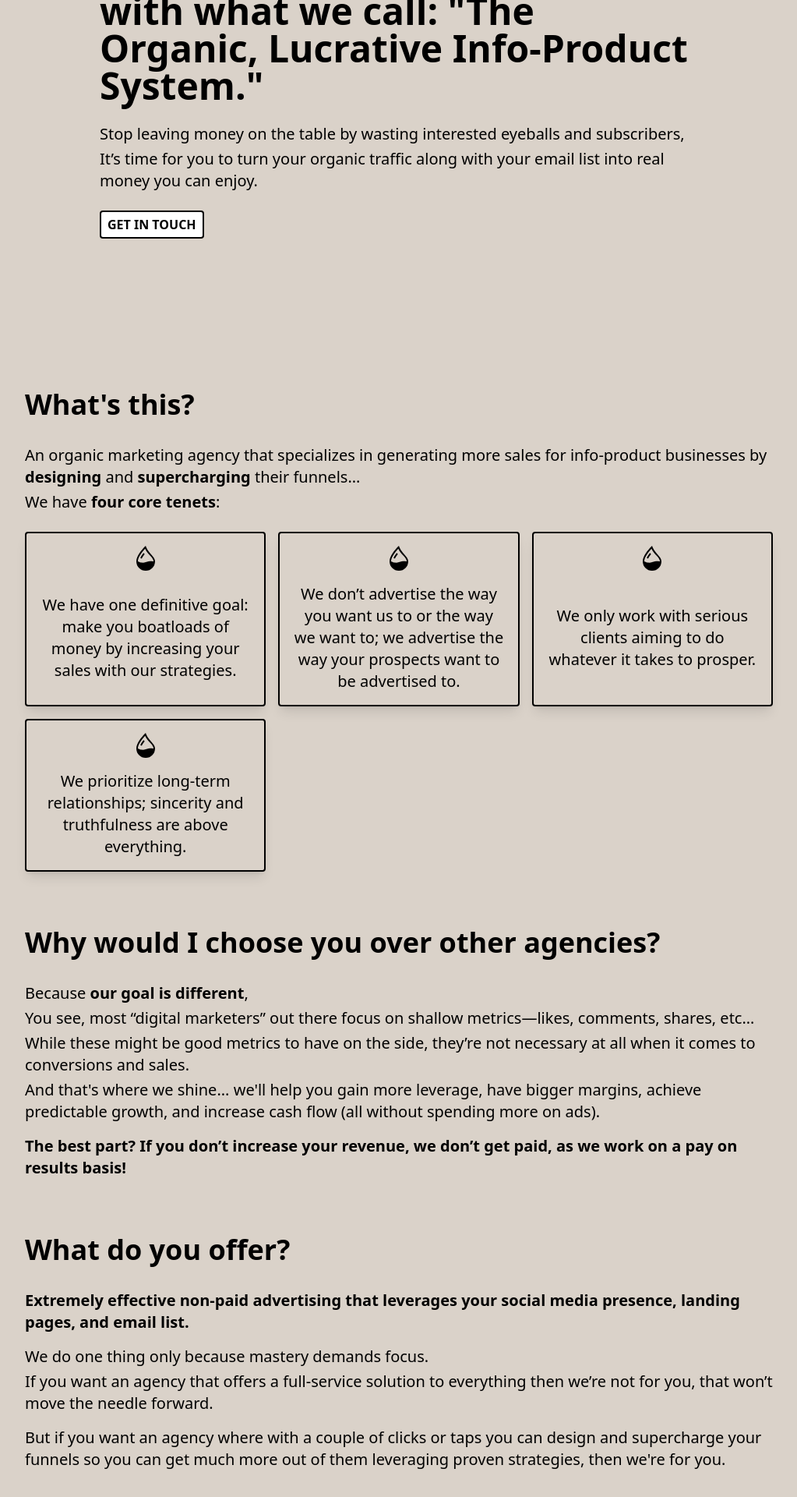
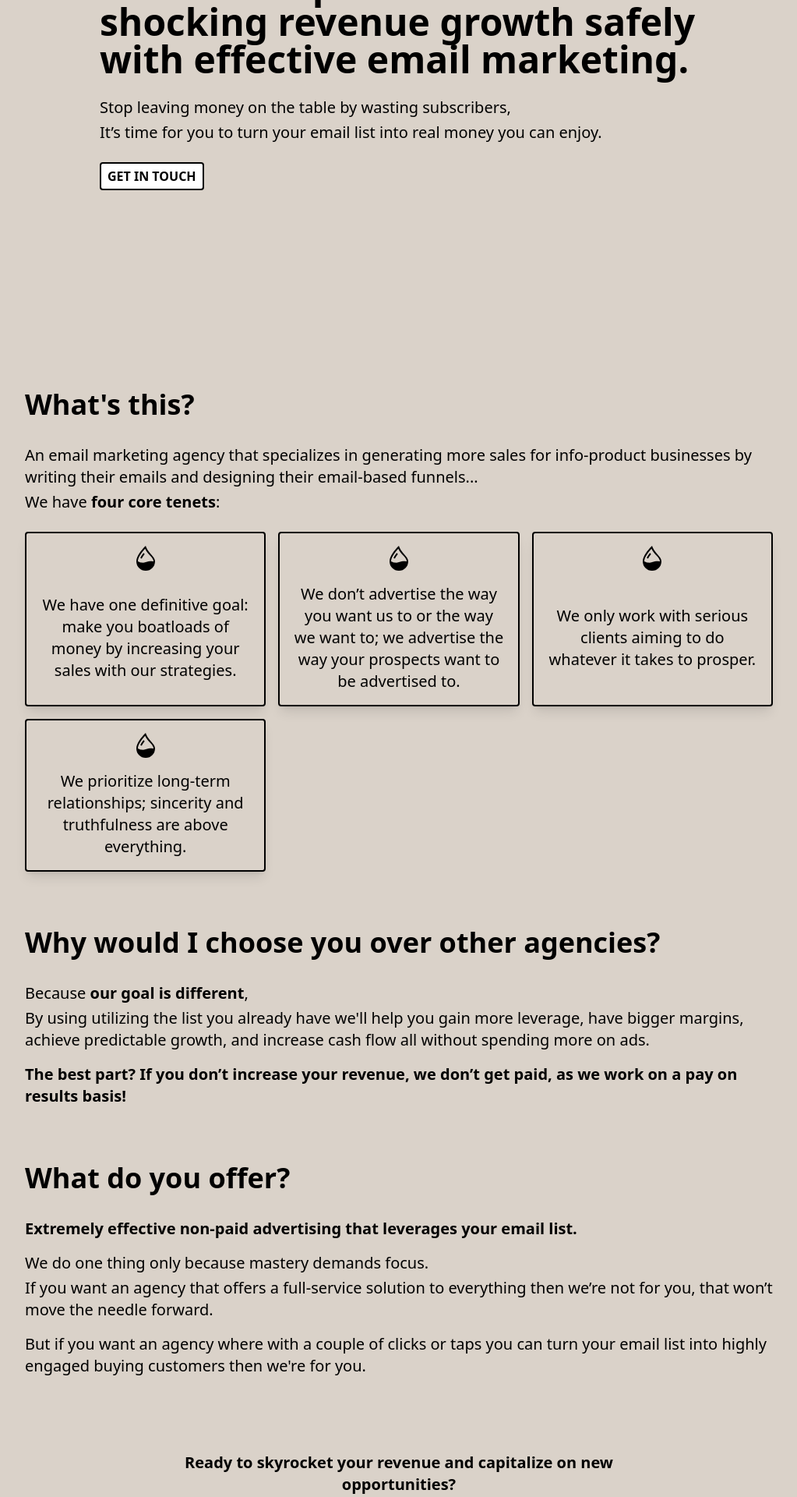
Before and after one commit to symfagency/symf-agency, a Next.js app: page / in a window 1280 px wide. Shown: the part 340-2260 px from the top of the page at 78% size, without its empty margins (128-1151 px from the left). Built offline with nearby package versions, Linux system fonts and the light colour scheme.

Commit message:
Change website copy

```diff
--- a/components/Hero.tsx
+++ b/components/Hero.tsx
@@ -20,19 +20,18 @@ const Hero = () => {
               <div className="mx-auto flex w-fit flex-grow flex-col gap-6 md:flex-1">
                 <h1 className="text text-[clamp(2.25rem,8vw,3rem)] font-bold leading-none">
                   We help info-product businesses produce brain-shocking revenue
-                  growth safely with what we call: &quot;The Organic, Lucrative
-                  Info-Product System.&quot;
+                  growth safely with effective email marketing.
                 </h1>
 
                 <div>
                   <p className="md:text-xl">
                     <span className="mb-1 block">
-                      Stop leaving money on the table by wasting interested
-                      eyeballs and subscribers,
+                      Stop leaving money on the table by wasting subscribers,
                     </span>
+
                     <span className="block">
-                      It’s time for you to turn your organic traffic along with
-                      your email list into real money you can enjoy.
+                      It’s time for you to turn your email list into real money
+                      you can enjoy.
                     </span>
                   </p>
                 </div>
--- a/components/sections/Body.tsx
+++ b/components/sections/Body.tsx
@@ -31,10 +31,9 @@ const Body = () => {
         </span>
 
         <p className="text-center md:text-left md:text-xl">
-          An organic marketing agency that specializes in generating more sales
-          for info-product businesses by{" "}
-          <span className="font-bold">designing</span> and{" "}
-          <span className="font-bold">supercharging</span> their funnels...
+          An email marketing agency that specializes in generating more sales
+          for info-product businesses by writing their emails and designing
+          their email-based funnels...
           <span className="mt-1 block">
             We have <span className="font-bold">four core tenets</span>:
           </span>
@@ -67,20 +66,10 @@ const Body = () => {
             Because <span className="font-bold">our goal is different</span>,
           </span>
 
-          <span className="mb-1 block">
-            You see, most “digital marketers” out there focus on shallow
-            metrics—likes, comments, shares, etc…
-          </span>
-
-          <span className="mb-1 block">
-            While these might be good metrics to have on the side, they’re not
-            necessary at all when it comes to conversions and sales.
-          </span>
-
           <span className="mb-4 block">
-            And that&apos;s where we shine... we&apos;ll help you gain more
-            leverage, have bigger margins, achieve predictable growth, and
-            increase cash flow (all without spending more on ads).
+            By using utilizing the list you already have we&apos;ll help you
+            gain more leverage, have bigger margins, achieve predictable growth,
+            and increase cash flow all without spending more on ads.
           </span>
 
           <span className="block font-bold">
@@ -97,8 +86,8 @@ const Body = () => {
 
         <p className="text-center md:text-left md:text-xl">
           <span className="mb-4 block font-bold">
-            Extremely effective non-paid advertising that leverages your social
-            media presence, landing pages, and email list.
+            Extremely effective non-paid advertising that leverages your email
+            list.
           </span>
 
           <span className="mb-1 block">
@@ -113,8 +102,8 @@ const Body = () => {
 
           <span className="block">
             But if you want an agency where with a couple of clicks or taps you
-            can design and supercharge your funnels so you can get much more out
-            of them leveraging proven strategies, then we&apos;re for you.
+            can turn your email list into highly engaged buying customers then
+            we&apos;re for you.
           </span>
         </p>
       </div>
```
